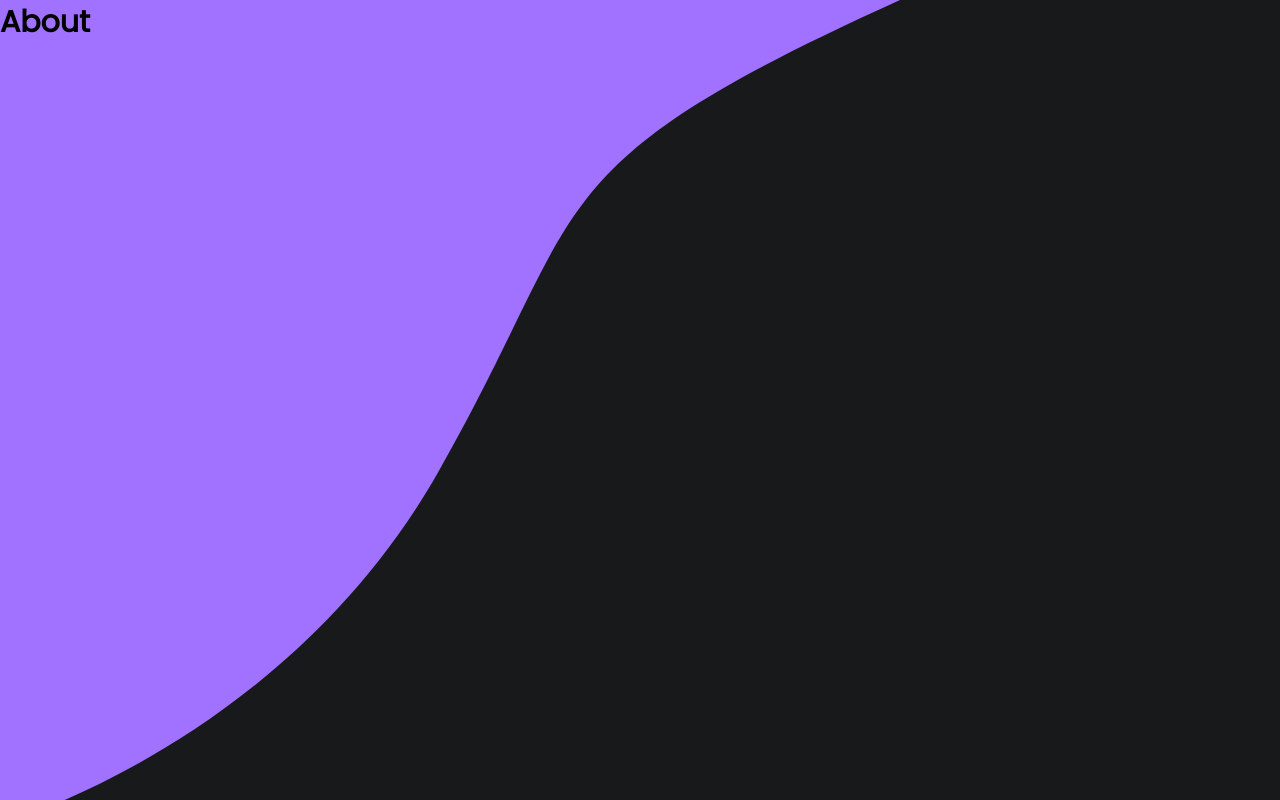
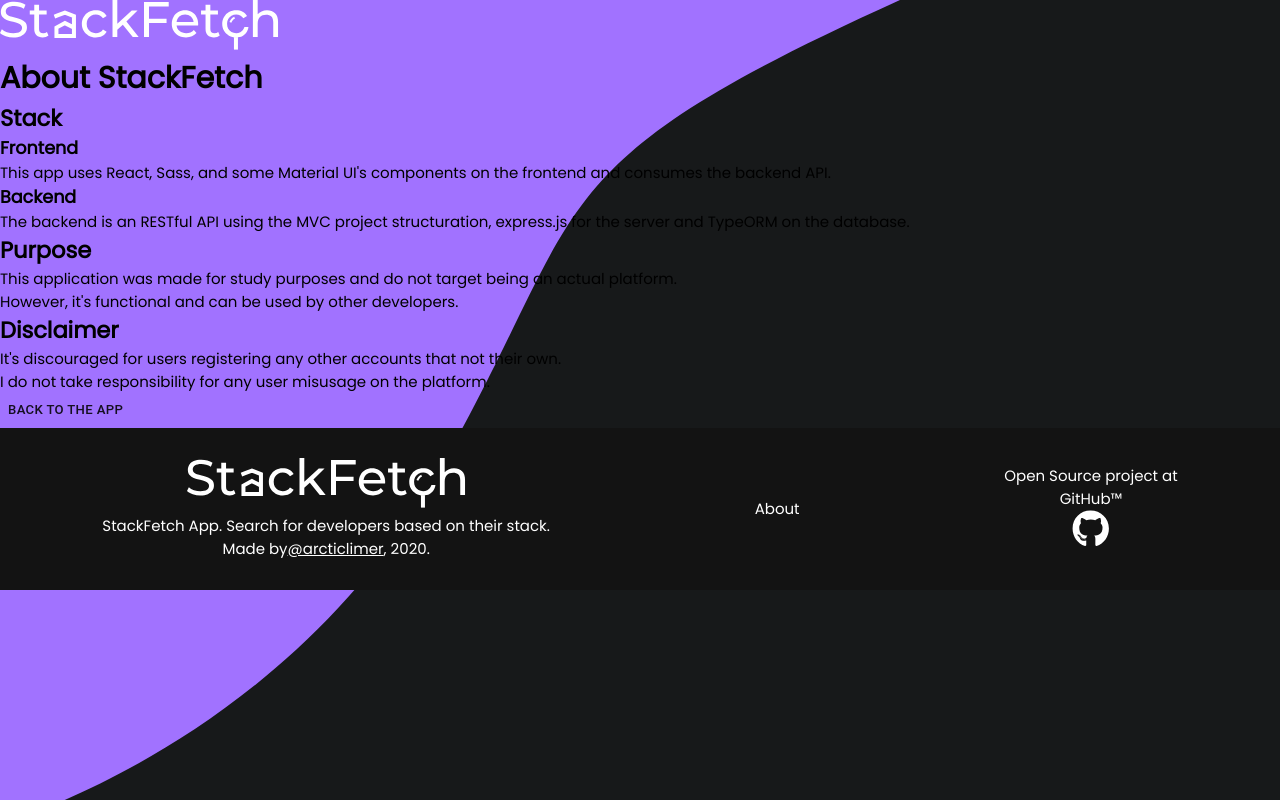
Before and after one commit to viniciusmuller/stackfetch, a React (Create React App) app in the folder frontend/: page /about in a window 1280 px wide. Built offline with nearby package versions, Linux system fonts and the light colour scheme.

Commit message:
Update page component

```diff
--- a/frontend/src/pages/About.tsx
+++ b/frontend/src/pages/About.tsx
@@ -1,6 +1,49 @@
+import { Link } from 'react-router-dom';
+import Button from '@material-ui/core/Button';
+
+import TopAppLogo from '../components/TopAppLogo';
+import Footer from '../components/Footer';
+
 function About() {
   return (
-    <h1>About</h1>
+    <>
+      <TopAppLogo />
+      <div id="about">
+        <div className="about-content">
+          {/* TODO improve about page */}
+          <h1>About StackFetch</h1>
+          <h2>Stack</h2>
+          <h3>Frontend</h3>
+          <p>This app uses React, Sass, and some Material UI's components on the frontend and consumes the backend API.</p>
+
+          <h3>Backend</h3>
+          <p>
+            The backend is an RESTful API using the MVC project structuration, express.js for the server and TypeORM on the database.
+          </p>
+
+          <h2>Purpose</h2>
+          <p>
+            This application was made for study purposes and do not target being an actual platform.<br />
+            However, it's functional and can be used by other developers.
+          </p>
+
+          <h2>Disclaimer</h2>
+          <p>
+            It's discouraged for users registering any other accounts that not their own.
+          </p>
+          <p>
+            I do not take responsibility for any user misusage on the platform.
+          </p>
+
+          <Link to="/app" className="about-link-app">
+            <Button>
+              Back to the app
+            </Button>
+          </Link>
+        </div>
+        <Footer />
+      </div>
+    </>
   );
 }
 
--- a/frontend/src/pages/App.tsx
+++ b/frontend/src/pages/App.tsx
@@ -1,12 +1,10 @@
-import { FaSearch } from 'react-icons/fa';
-import { Link } from 'react-router-dom';
-import Button from '@material-ui/core/Button';
-import TextField from '@material-ui/core/TextField';
+import { useState } from 'react';
 
+import TopAppLogo from '../components/TopAppLogo';
 import OptionsMenu from '../components/OptionsMenu';
+import Search from '../components/Search';
 import UserCard from '../components/UserCard';
 import Footer from '../components/Footer';
-import { ReactComponent as AppLogo } from '../assets/svg/appLogo.svg';
 
 const user = {
   name: 'Vinícius Müller',
@@ -30,28 +28,34 @@ const user = {
 }
 
 function App() {
+  const [userValue, setUserValue] = useState('');
+  const [selectedTechnologies, setSelectedTechnologies] = useState(['']);
+
+  // TODO finish backend filter API and consume it here
+
+  function search() {
+    console.log(userValue);
+    console.log(selectedTechnologies);
+  }
+
+  function alo(e: React.ChangeEvent) {
+    setUserValue((e.target as HTMLInputElement).value);
+  }
+
+  function epa(_: any, technologies: string[]) {
+    setSelectedTechnologies(technologies);
+  }
+
   return (
     <>
-      <OptionsMenu />
+      <OptionsMenu onChange={epa}/>
+
       <div id="app">
-
-        <div id="logo-wrapper">
-          <Link to="/">
-            <AppLogo className="main-app-logo" />
-          </Link>
-        </div>
-
-        <div id="search">
-          <TextField
-            type="text"
-            className="search-users-input"
-            placeholder="Search for some cool people..."
-          />
-          <Button className="search-button">
-            <FaSearch size="1.4rem" />
-          </Button>
-        </div>
-
+        <TopAppLogo />
+        <Search
+          onClick={search}
+          onChange={alo}
+        />
         <div id="users">
           {[1, 2, 3, 4, 5, 6, 7, 8, 9, 10, 11].map(i => {
               return (
--- a/frontend/src/pages/Landing.tsx
+++ b/frontend/src/pages/Landing.tsx
@@ -1,15 +1,26 @@
 import { Link } from 'react-router-dom';
+import Button from '@material-ui/core/Button';
 
 import { ReactComponent as UndrawLandingSvg } from '../assets/svg/undrawLanding.svg';
 
 function Landing() {
   return (
-    <>
-      <UndrawLandingSvg width="50vw" />
-      <Link to="/app">
-        <h1>Go to app</h1>
-      </Link>
-    </>
+    <div id="landing">
+      <div className="undraw-landing">
+        <UndrawLandingSvg />
+      </div>
+
+      <div className="landing-text">
+        <h1>StackFetch</h1>
+        <h2>Find developers around the world based on their stack.</h2>
+
+        <Link to="/app">
+          <Button className="get-started-button">
+            Get started!
+          </Button>
+        </Link>
+      </div>
+    </div>
   );
 }
 
--- a/frontend/src/pages/Register.tsx
+++ b/frontend/src/pages/Register.tsx
@@ -1,6 +1,18 @@
+import TopAppLogo from '../components/TopAppLogo';
+import Footer from '../components/Footer';
+
 function Register() {
   return (
-    <h1>Register</h1>
+    <>
+      <TopAppLogo />
+      <div id="register">
+        <div className="register-content">
+          <h1>Register on StackFetch</h1>
+          <p>TODO: Register form</p>
+        </div>
+        <Footer />
+      </div>
+    </>
   );
 }
 
```
